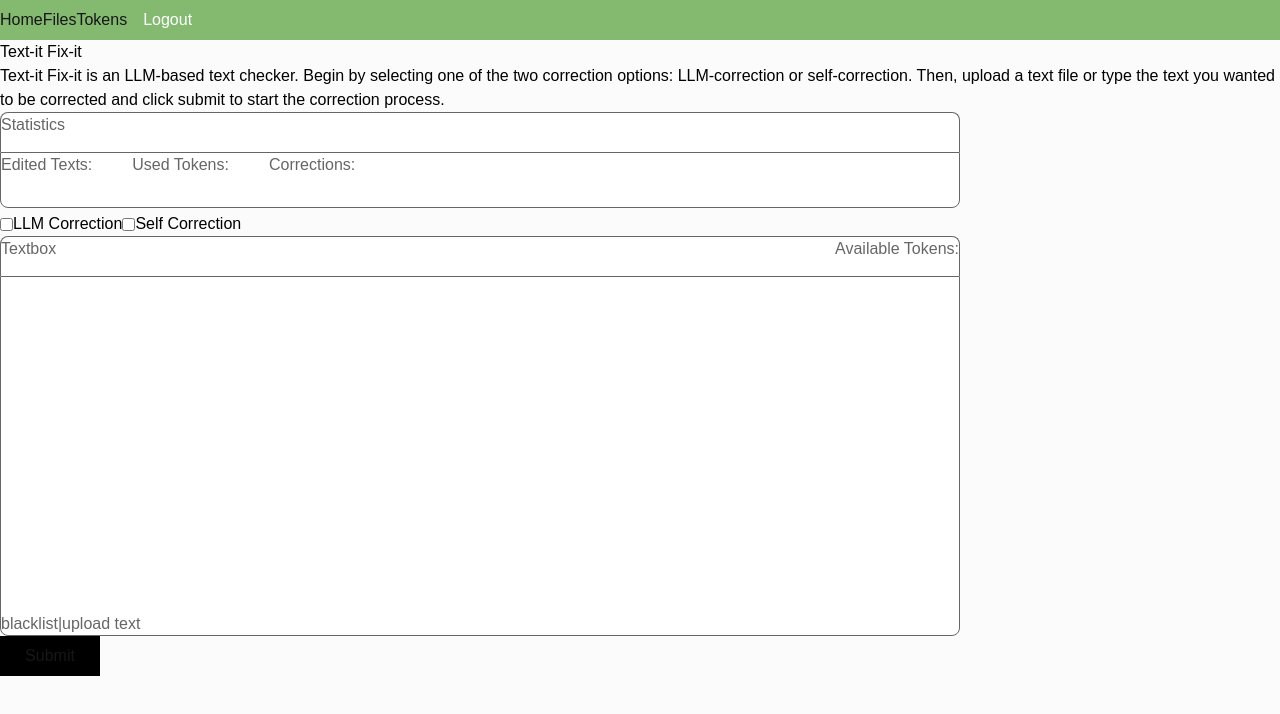
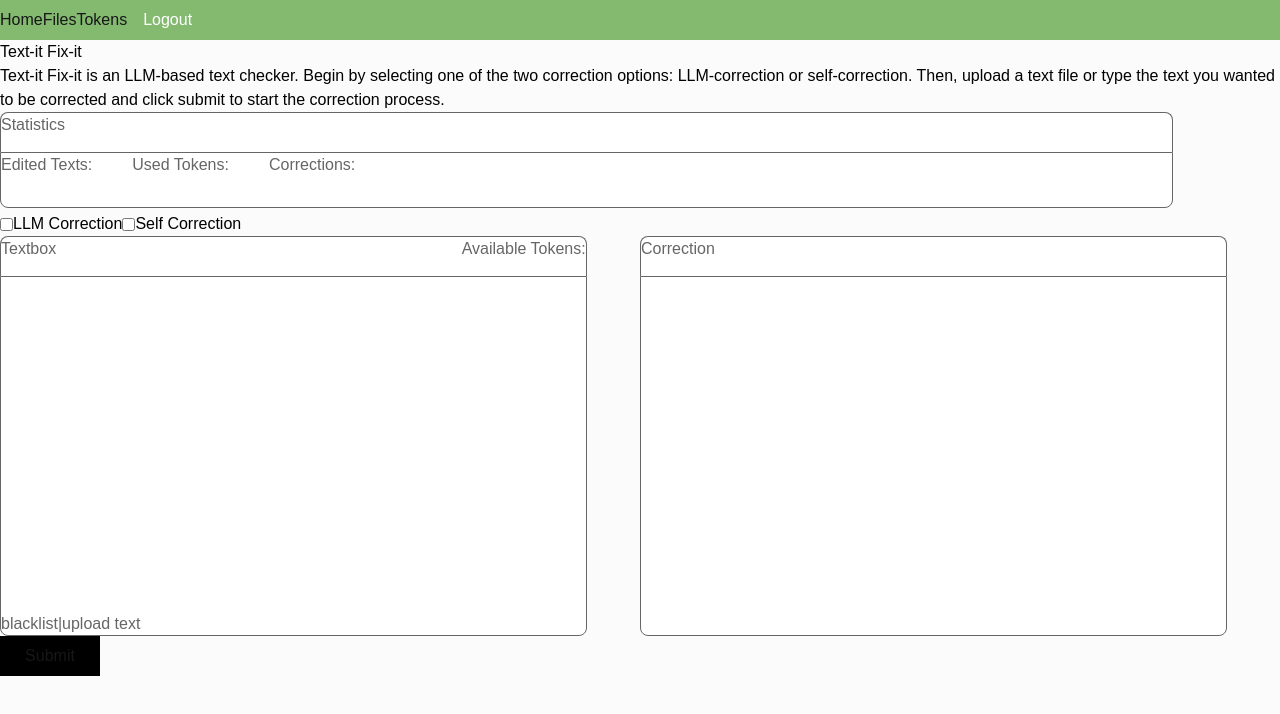
Before and after one commit to jdlu04/csc322, a Next.js app in the folder frontend/: page /paid in a window 1280 px wide. Shown: the top 714 px of the page. Built offline with nearby package versions, Linux system fonts and the light colour scheme.

Commit message:
accomodating all nighters realizations

```diff
--- a/frontend/components/CorrectionTextBox.jsx
+++ b/frontend/components/CorrectionTextBox.jsx
@@ -1,14 +1,14 @@
 import { React, useState } from "react";
 
 export default function CorrectionTextBox({ value, onTextChange }) {
-
   return (
-    <div className="h-1/2 w-3/4 pb-10 text-textGrey">
-      <div className="h-10 w-full border-l border-r border-t rounded-t-lg bg-white justify-between inline-flex">
+    <div className="h-1/2 w-screen pb-10 text-textGrey inline-flex">
+      <div className="w-1/2">
+        <div className="h-10 w-11/12 border-l border-r border-t rounded-t-lg bg-white justify-between inline-flex">
           <p>Textbox</p>
           <p>Available Tokens:</p>
         </div>
-      <div className="w-full h-full border rounded-b-lg bg-white">
+        <div className="w-11/12 h-full border rounded-b-lg bg-white">
           <textarea
             className="resize-none w-full h-11/12"
             value={value || ""}
@@ -22,5 +22,15 @@ export default function CorrectionTextBox({ value, onTextChange }) {
           </div>
         </div>
       </div>
+
+      <div className= "w-1/2">
+        <div className="h-10 w-11/12 border-l border-r border-t rounded-t-lg bg-white">
+          <p>Correction</p>
+        </div>
+        <div className="w-11/12 h-full border rounded-b-lg bg-white">
+          <div className="resize-none w-full h-80" />
+        </div>
+      </div>
+    </div>
   );
 }
--- a/frontend/components/Statisics.jsx
+++ b/frontend/components/Statisics.jsx
@@ -2,7 +2,7 @@ import React from "react";
 
 export default function Statisics() {
   return (
-    <div className="h-20 w-3/4 mb-5 text-textGrey">
+    <div className="h-20 w-11/12 mb-5 text-textGrey">
       <div className="h-10 w-full border-l border-r border-t rounded-t-lg bg-white">
         <p>Statistics</p>
       </div>
```
Lines whose indentation alone changed are shown as unchanged.
